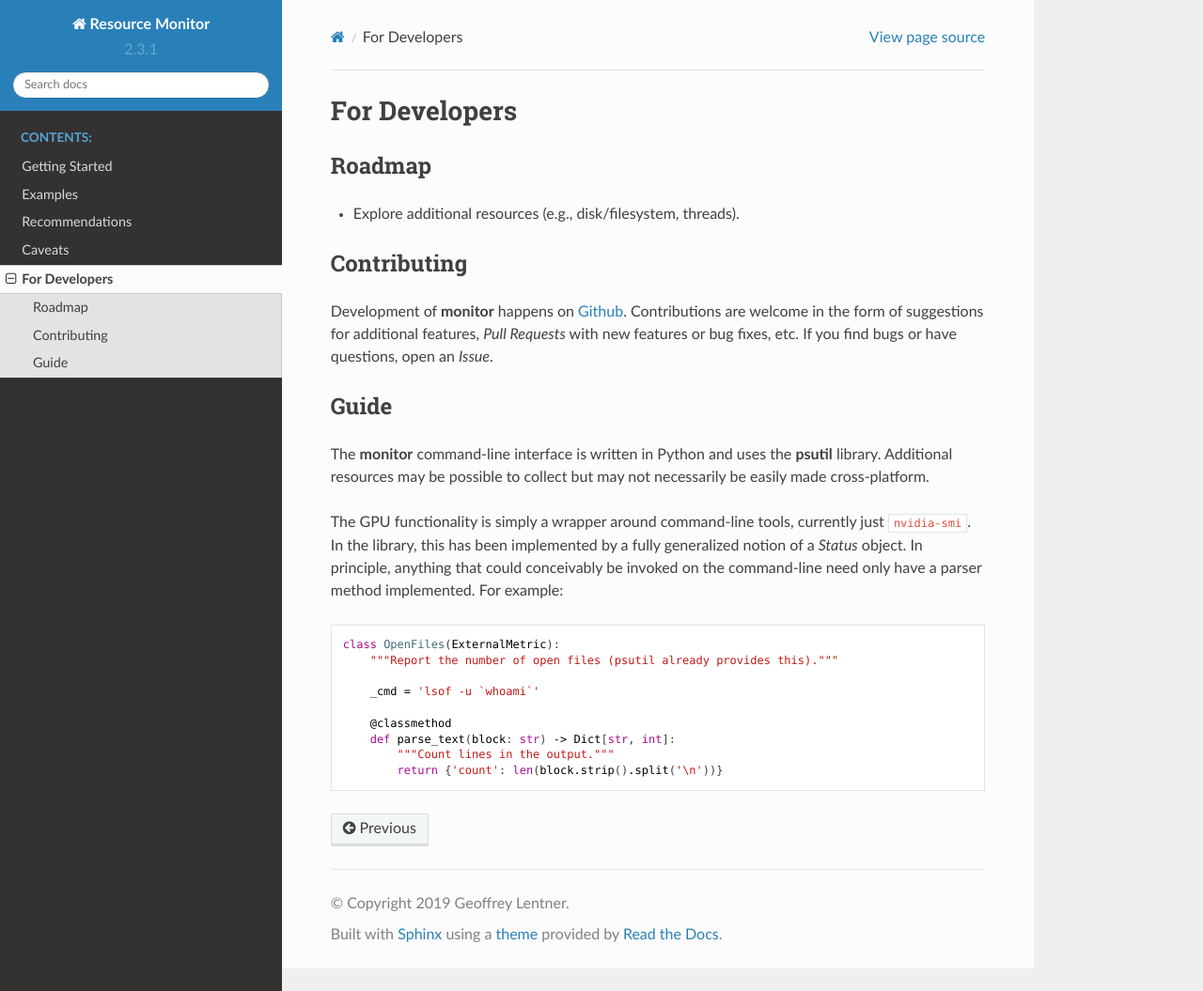
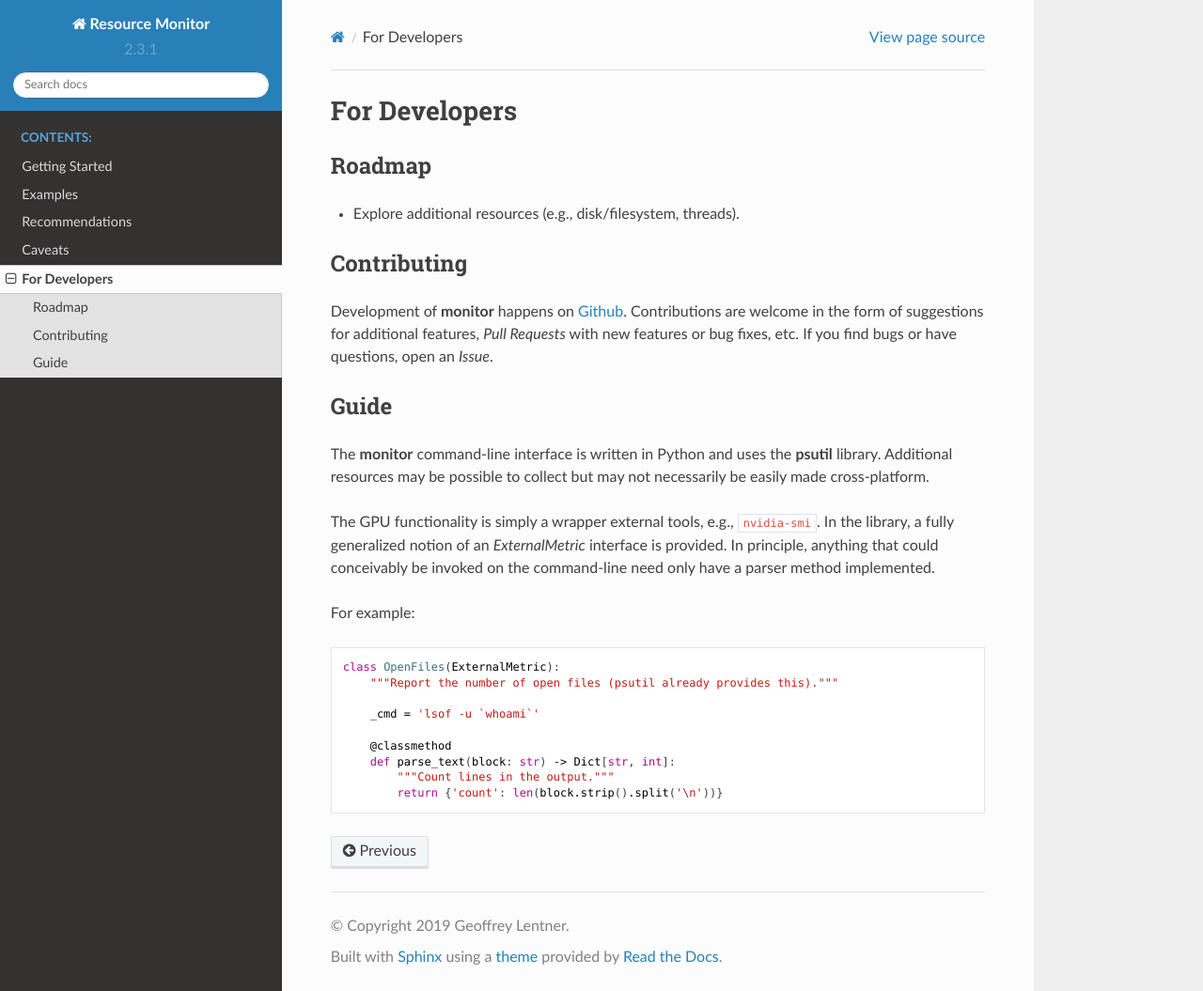
Before and after one commit to glentner/resource-monitor, a Sphinx documentation site: the page built from docs/source/developers.rst, in a window 1280 px wide and 1055 px high. Shown: the whole window at 94% size. Built offline with Sphinx 7.4.7 and the Read the Docs theme 2.0.0, drawn with Linux system fonts in a browser that asks for light colours.

Commit message:
Fix developer guide in docs

```diff
--- a/docs/source/developers.rst
+++ b/docs/source/developers.rst
@@ -24,10 +24,12 @@ The **monitor** command-line interface is written in Python and uses the **psuti
 library. Additional resources may be possible to collect but may not necessarily be
 easily made cross-platform.
 
-The GPU functionality is simply a wrapper around command-line tools, currently just
-``nvidia-smi``. In the library, this has been implemented by a fully generalized notion
-of a *Status* object. In principle, anything that could conceivably be invoked on the
-command-line need only have a parser method implemented. For example:
+The GPU functionality is simply a wrapper external tools, e.g., ``nvidia-smi``.
+In the library, a fully generalized notion of an *ExternalMetric* interface is provided.
+In principle, anything that could conceivably be invoked on the
+command-line need only have a parser method implemented.
+
+For example:
 
 .. code-block:: python
 
```
